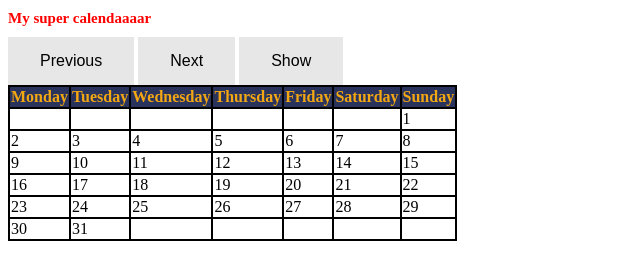
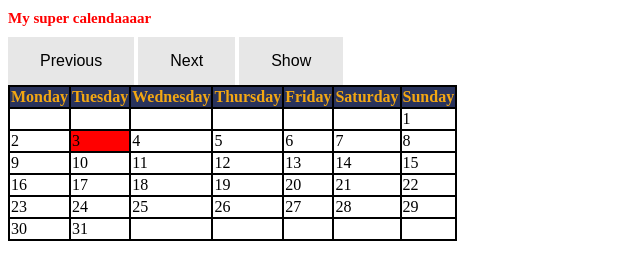
Before and after one commit to ElaMoscicka/Pet-projects, a plain HTML site: page CSS Calendar- Sunday shopping ban in Poland/index.html in a window 1280 px wide. Both pictures are taken after a click on the button "Show". Shown: the whole page, without its empty margins (0-640 px from the left). Drawn offline with Linux system fonts and the light colour scheme.

Commit message:
Update style.css
styling currentDay

```diff
--- a/CSS Calendar- Sunday shopping ban in Poland/style.css
+++ b/CSS Calendar- Sunday shopping ban in Poland/style.css
@@ -31,3 +31,7 @@ th {
 td {
   border: 2px solid black;
 }
+
+.currentDay {
+  background-color: red;
+}
```
